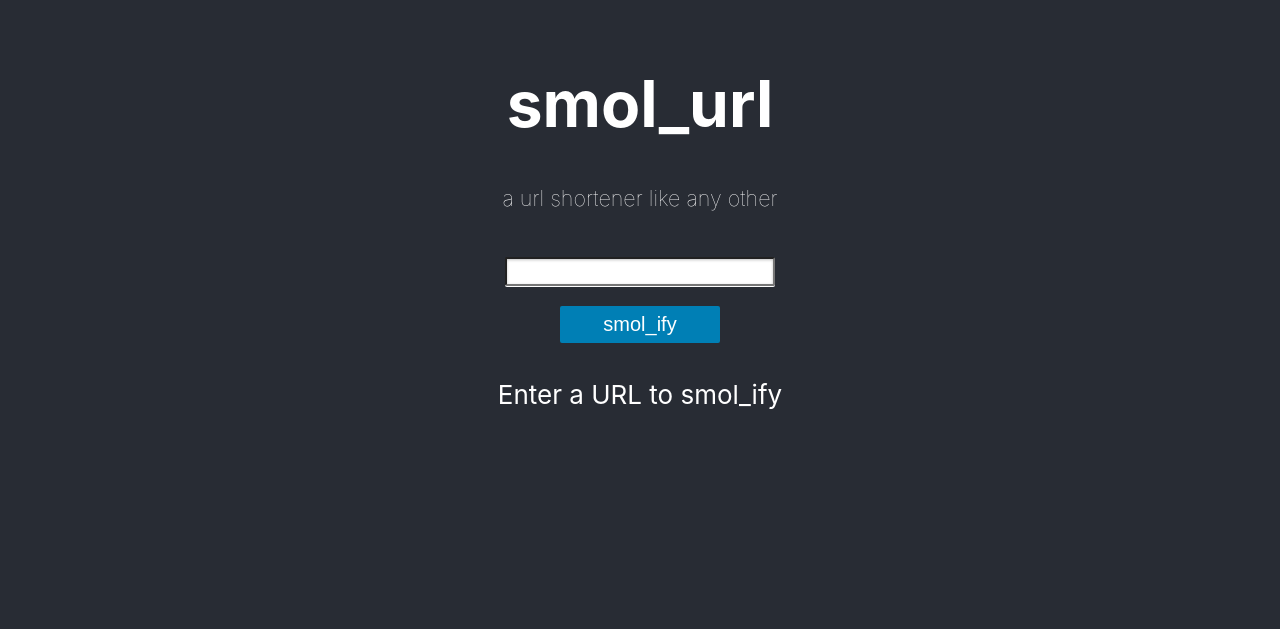
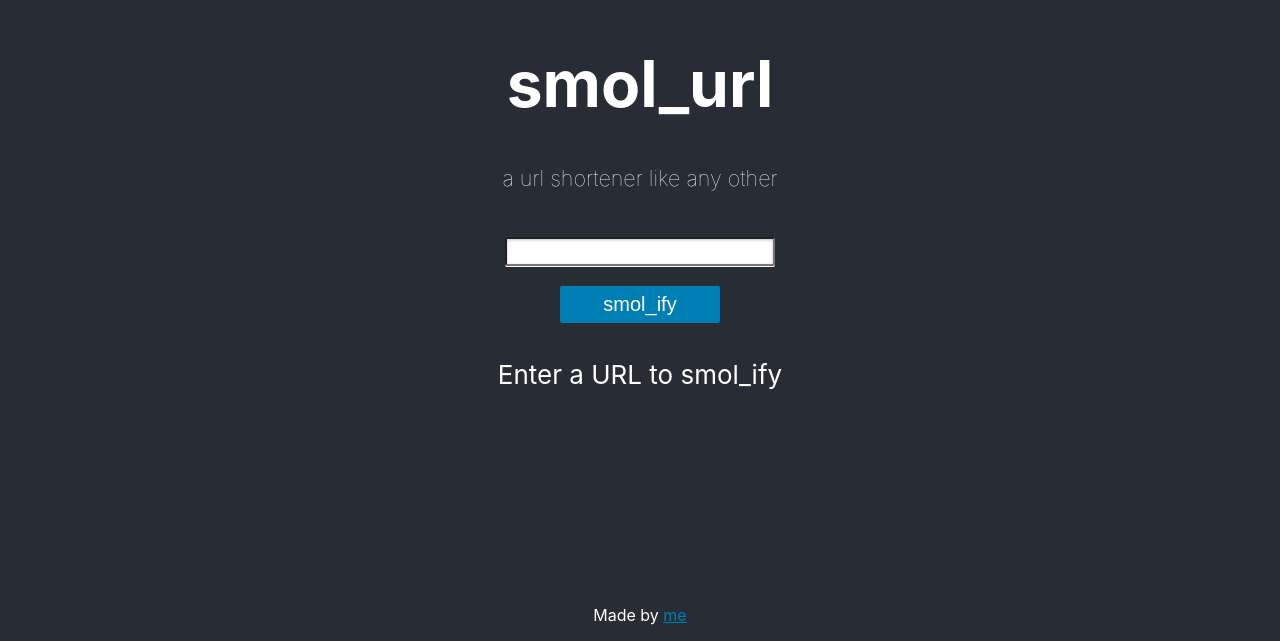
Before and after one commit to antoniouaa/smol_url, a React (Create React App) app: page / in a window 1280 px wide. Shown: the part 171-812 px from the top of the page. Built offline with nearby package versions, Linux system fonts and the light colour scheme.

Commit message:
done done with a footer

```diff
--- a/src/App.css
+++ b/src/App.css
@@ -2,20 +2,9 @@
     text-align: center;
 }
 
-.App-logo {
-    height: 40vmin;
-    pointer-events: none;
-}
-
-@media (prefers-reduced-motion: no-preference) {
-    .App-logo {
-        animation: App-logo-spin infinite 20s linear;
-    }
-}
-
-.App-header {
-    background-color: #282c34;
-    min-height: 100vh;
+.header {
+    background-color: var(--background-primary);
+    min-height: 95vh;
     display: flex;
     flex-direction: column;
     align-items: center;
@@ -23,16 +12,3 @@
     font-size: calc(10px + 2vmin);
     color: white;
 }
-
-.App-link {
-    color: #61dafb;
-}
-
-@keyframes App-logo-spin {
-    from {
-        transform: rotate(0deg);
-    }
-    to {
-        transform: rotate(360deg);
-    }
-}
--- a/src/App.js
+++ b/src/App.js
@@ -3,14 +3,16 @@ import "./App.css";
 
 import InputTextBox from "./Components/InputTextBox";
 import Title from "./Components/Title";
+import Footer from "./Components/Footer";
 
 function App() {
   return (
-    <div className="App">
-      <header className="App-header">
+    <div className="App App-header">
+      <div className="header">
         <Title />
         <InputTextBox />
-      </header>
+      </div>
+      <Footer />
     </div>
   );
 }
--- /dev/null
+++ b/src/Components/Footer.css
@@ -0,0 +1,10 @@
+.footer-container {
+    display: flex;
+    background-color: var(--background-primary);
+    justify-content: center;
+    color: #fff
+}
+
+a {
+    color: var(--primary-color)
+}
--- /dev/null
+++ b/src/Components/Footer.js
@@ -0,0 +1,13 @@
+import React from "react";
+
+import "./Footer.css";
+
+export default function Footer() {
+  return (
+    <div className="footer-container">
+      <p>
+        Made by <a href="https://github.com/antoniouaa/">me</a>
+      </p>
+    </div>
+  );
+}
--- a/src/index.css
+++ b/src/index.css
@@ -1,5 +1,6 @@
 :root {
     --primary-color: #007fb5;
+    --background-primary: #282c34;
 }
 
 body {
```
